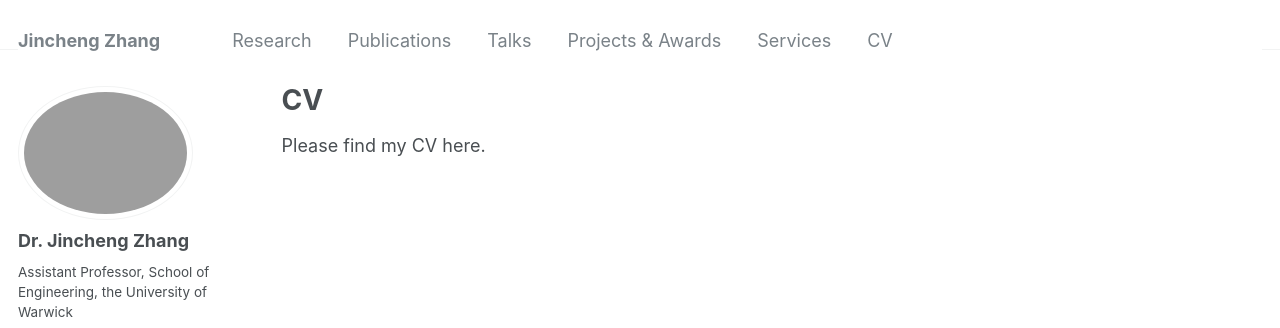
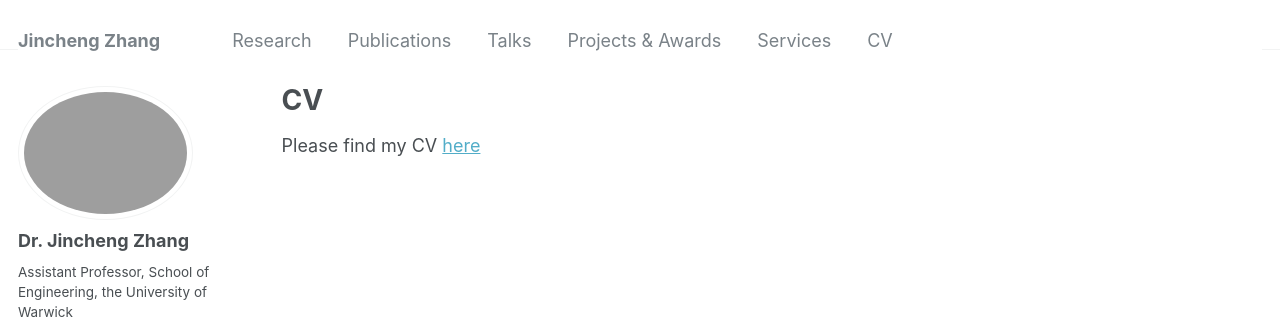
Before and after one commit to zhangxcii/zhangxcii.github.io, a Jekyll site: the page built from _pages/cv.md, in a window 1280 px wide. Shown: the top 328 px of the page. Built offline with Jekyll 4.4.1, drawn with Linux system fonts in a browser that asks for light colours; some web fonts are replaced; part of the change alters nothing that is shown.

Commit message:
Update cv.md

```diff
--- a/_pages/cv.md
+++ b/_pages/cv.md
@@ -9,4 +9,4 @@ redirect_from:
 
 {% include base_path %}
 
-Please find my CV here.
+Please find my CV [here](https://zhangxcii.github.io/files/CV.pdf)
```
